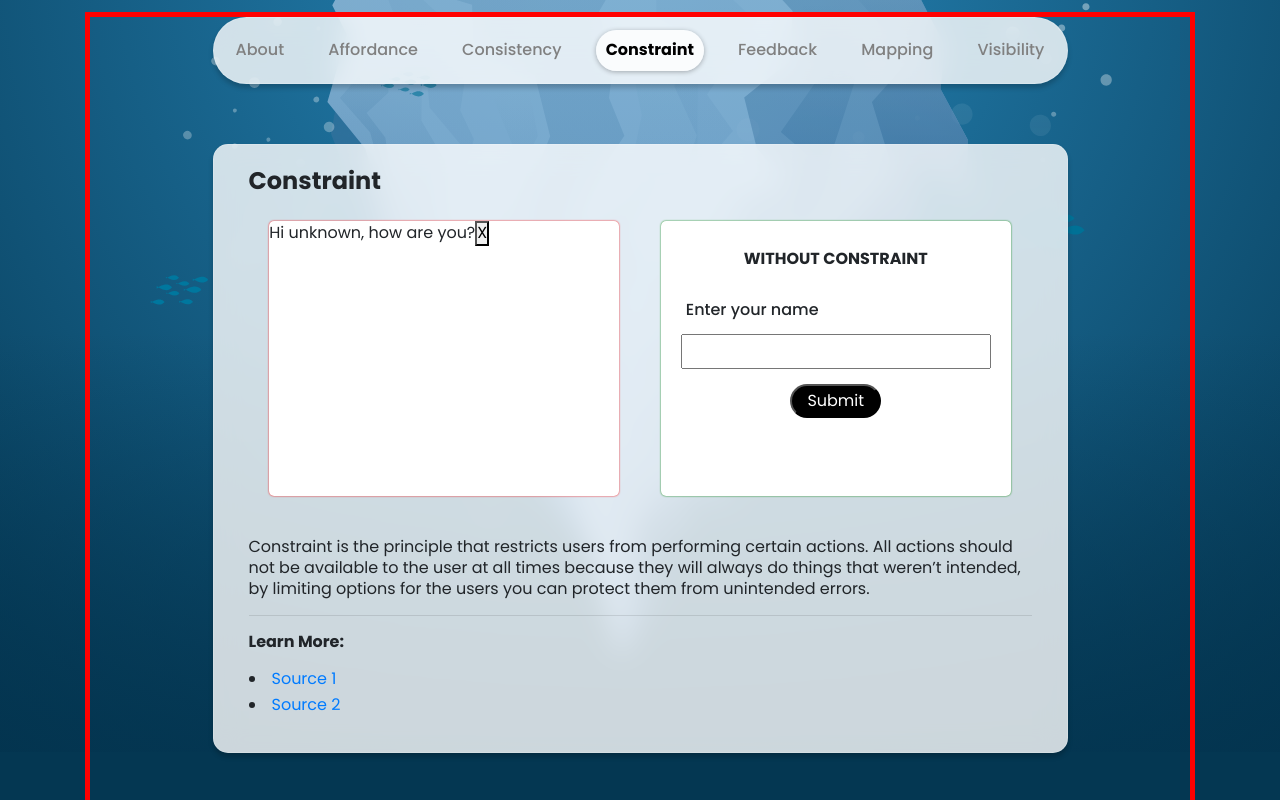
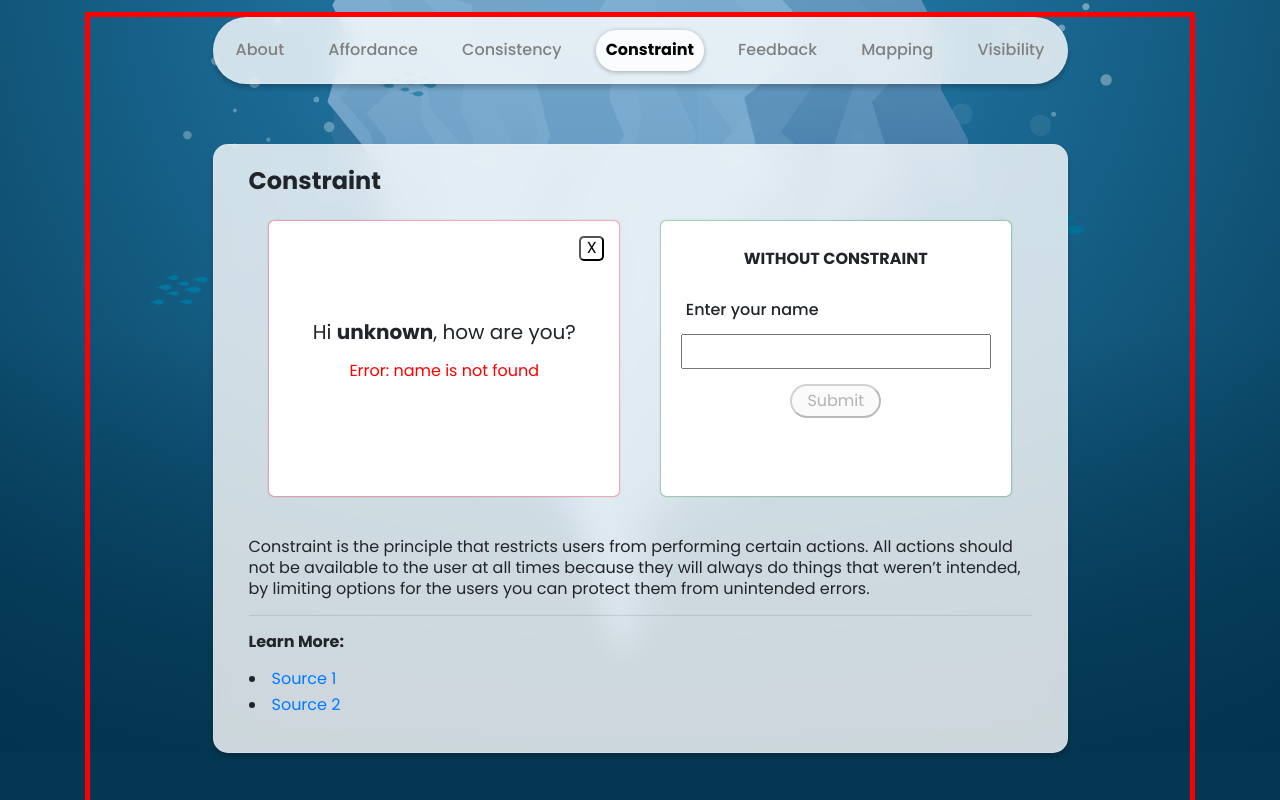
Before and after one commit to Jasonx235/UX-Design-Pricinples, a React (Create React App) app: page /constraint in a window 1280 px wide. Both pictures are taken after a click on the input 444 px from the left and 928 px from the top of the page. Shown: the part 528-1328 px from the top of the page. Built offline with nearby package versions, Linux system fonts and the light colour scheme.

Commit message:
constraint styling complete

```diff
--- a/src/CSS/style.css
+++ b/src/CSS/style.css
@@ -361,9 +361,6 @@ h1 {
 
 /* Constraint ----------------------------------------------*/
 
-.constraint {
-}
-
 .constraint-container {
   margin-top: 25px;
   display: flex;
@@ -376,24 +373,69 @@ label {
   margin-right: 20px;
   padding: 5px;
 }
-.constraint #submit {
+
+.constraint .center {
+  display: flex;
+  justify-content: center;
+  align-items: center;
+  width: 100%;
+  height: 100%;
+  flex-direction: column;
+}
+
+.constraint .submit {
   display: block;
   margin-top: 15px;
   margin-left: auto;
   margin-right: auto;
-  color: white;
-  background-color: black;
   padding: 5px 15px;
   border-radius: 20px;
 }
 
-.constraint #submit:hover {
+.submitExtra {
+  color: white;
+  background-color: black;
+}
+.constraint .submitExtra:hover {
   color: black;
   background-color: whitesmoke;
 }
 
+.constraint-submit {
+  width: 100%;
+  height: 60%;
+}
+
+.constraint-submit p {
+  text-align: center;
+  margin-left: auto;
+  margin-right: auto;
+}
+
 .constraint label {
   font-weight: 500;
+}
+
+.hello {
+  font-size: 20px;
+}
+
+.close-button {
+  display: flex;
+  justify-content: end;
+}
+
+.close-button button {
+  background-color: white;
+  border-radius: 5px;
+  width: 25px;
+  height: 25px;
+  margin: 15px;
+}
+
+.close-button button:hover {
+  background-color: black;
+  color: white;
 }
 
 @media (min-width: 954px) {
--- a/src/components/modules/Constraint.jsx
+++ b/src/components/modules/Constraint.jsx
@@ -8,7 +8,7 @@ export default function Constraint({ status }) {
 
   const handleSubmitNo = () => {
     setLoading(true);
-    setTimeout(() => setLoading(false), 1000);
+    setTimeout(() => setLoading(false), 500);
     setSubmitted(true);
   };
 
@@ -27,10 +27,12 @@ export default function Constraint({ status }) {
     return (
       <div className='module no constraint'>
         {loading ? (
-          <ReactLoading type='spin' color='blue' />
+          <div className='center'>
+            <ReactLoading type='spin' color='#043752' />
+          </div>
         ) : submitted ? (
-          <div>
-            Hi {myData ? myData : "unknown"}, how are you?
+          <div className='constraint-submit'>
+            <div className='close-button'>
               <button
                 onClick={() => {
                   setSubmitted(false);
@@ -39,6 +41,13 @@ export default function Constraint({ status }) {
               >
                 X
               </button>
+            </div>
+            <div className='center'>
+              <p className='hello'>
+                Hi <b>{myData ? myData : "unknown"}</b>, how are you?
+              </p>
+              {!myData && <p className='red'>Error: name is not found</p>}
+            </div>
           </div>
         ) : (
           <div>
@@ -51,13 +60,12 @@ export default function Constraint({ status }) {
                 value={myData}
                 onChange={(e) => {
                   setMyData(e.target.value);
-                  console.log(myData);
                 }}
               />
               <input
                 type='submit'
                 name='submit'
-                id='submit'
+                className='submit submitExtra'
                 onClick={() => handleSubmitNo()}
               />
             </div>
@@ -69,10 +77,12 @@ export default function Constraint({ status }) {
     return (
       <div className='module yes constraint'>
         {loading ? (
-          <ReactLoading type='spin' color='blue' />
+          <div className='center'>
+            <ReactLoading type='spin' color='#043752' />
+          </div>
         ) : submitted ? (
-          <div>
-            Hi {myData}, how are you?
+          <div className='constraint-submit'>
+            <div className='close-button'>
               <button
                 onClick={() => {
                   setSubmitted(false);
@@ -81,6 +91,12 @@ export default function Constraint({ status }) {
               >
                 X
               </button>
+            </div>
+            <div className='center'>
+              <p className='hello'>
+                Hi <b>{myData}</b>, how are you?
+              </p>
+            </div>
           </div>
         ) : (
           <div>
@@ -93,14 +109,14 @@ export default function Constraint({ status }) {
                 value={myData}
                 onChange={(e) => {
                   setMyData(e.target.value);
-                  console.log(myData);
                 }}
               />
               <input
                 type='submit'
                 name='submit'
-                id='submit'
+                className={"submit " + (myData ? "submitExtra" : "")}
                 onClick={() => handleSubmit()}
+                disabled={myData ? false : true}
               />
             </div>
           </div>
```
Lines whose indentation alone changed are shown as unchanged.
